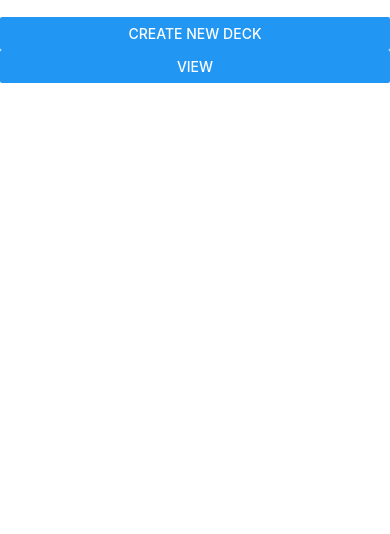
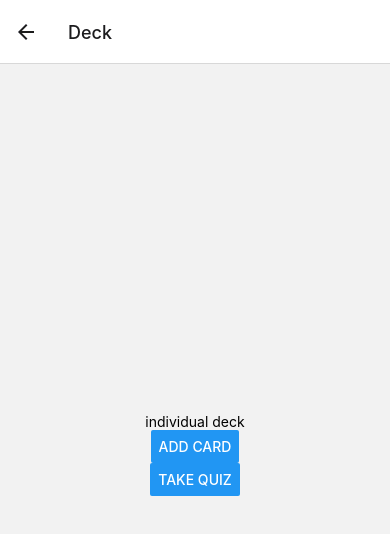
Before and after one commit to sikondere/mobile-flashcards, a React Native app: screen /Deck in a window 390 px wide. Shown: the top 534 px of the page. Built offline with nearby package versions, Linux system fonts and the light colour scheme.

Commit message:
added tab and stack navigation

```diff
--- a/App.js
+++ b/App.js
@@ -1,13 +1,38 @@
 import * as React from "react";
 import { View, Text } from "react-native";
+import { createBottomTabNavigator } from '@react-navigation/bottom-tabs';
+import { NavigationContainer } from '@react-navigation/native';
+import { createStackNavigator } from '@react-navigation/stack';
+
 import NewDeckView from './components/NewDeckView';
 import DeckListView from './components/DeckListView';
+import IndividualDeckView from "./components/IndividualDeckView";
+import NewQuestionView from "./components/NewQuestionView";
+import QuizView from "./components/QuizView";
+
+const Tab = createBottomTabNavigator();
+const Stack = createStackNavigator();
 
 export default function App() {
   return (
-    <View>
-      <NewDeckView />
-      <DeckListView />
+    <View style={{flex:1}}>
+      <NavigationContainer>
+      <Stack.Navigator>
+        <Stack.Screen name='New Deck' component={TabRouter} />
+        <Stack.Screen name="Deck" component={IndividualDeckView} />
+        <Stack.Screen name="New Question" component={NewQuestionView} />
+        <Stack.Screen name="Quiz" component={QuizView} />
+      </Stack.Navigator>
+      </NavigationContainer>
     </View>
   );
 }
+
+function TabRouter() {
+  return (
+    <Tab.Navigator>
+      <Tab.Screen name='Home' component={DeckListView} />
+      <Tab.Screen name='Add Deck' component={NewDeckView} />
+    </Tab.Navigator>
+  )
+}
--- a/components/DeckListView.js
+++ b/components/DeckListView.js
@@ -4,43 +4,20 @@ import { View, Text, Button, FlatList } from 'react-native';
 
 class DeckListView extends Component {
 
-    state = {
-        decks: '',
-    };
+    render() {
+        return (
+          <View style={{ flex: 1, justifyContent: 'center', alignItems: 'center' }}>
 
-    getAllDeckKeys = async () => {
-        try {
-            const value = await AsyncStorage.getAllKeys()
-            if(value !== null) {
-                this.setState({decks: value})
-            }
-        }catch(e) {
-
-        }
-    };
-
-    getDeck = async (deck) => {
-        try {
-            const value = await AsyncStorage.getItem('brian')
-            if(value !== null) {
-                this.setState({decks: value})
-            }
-        }catch(e) {
-
-        }
-    };
-
-    render() {
-
-        return(
-            <View>
-
-                <Button
-                    title = 'view'
-                    onPress = {this.getDeck('brian')}
-                />
-            </View>);
-    }
+            <View style={{ flex: 1, justifyContent: 'center', alignItems: 'center' }}>
+          <Text>Home screen</Text>
+          <Button
+            title="Go"
+            onPress={() => this.props.navigation.goBack()}
+          />
+        </View>
+          </View>
+        );
+      }
 }
 
 export default DeckListView;
--- a/components/IndividualDeckView.js
+++ b/components/IndividualDeckView.js
@@ -0,0 +1,23 @@
+import React, { Component } from 'react';
+import { View, Text, Button } from 'react-native';
+
+class IndividualDeckView extends Component {
+
+    render() {
+
+        return(
+            <View style={{ flex: 1, justifyContent: 'center', alignItems: 'center' }}>
+               <Text>{'individual deck'}</Text>
+                <Button
+                    title = 'Add Card'
+                    onPress = {() => this.props.navigation.navigate('New Question')}
+                />
+                <Button
+                    title = 'Take Quiz'
+                    onPress = {() => this.props.navigation.navigate('Quiz')}
+                />
+            </View>);
+    }
+}
+
+export default IndividualDeckView;
--- a/components/NewDeckView.js
+++ b/components/NewDeckView.js
@@ -1,39 +1,18 @@
 import React, { Component } from 'react';
 import AsyncStorage from '@react-native-community/async-storage';
 import { View, Text, Button, Alert, TextInput } from 'react-native';
+import { NavigationContainer } from '@react-navigation/native';
 
 class NewDeckView extends Component {
-
-    state = {
-        deck: '',
-    };
-
-    onChangeText = (value) => {
-        this.setState(() => ({deck: value}))
-    };
-
-    onSubmit = async (e) => {
-        try {
-            let value = {
-                title: this.state.deck,
-                questions: [],
-            };
-            await AsyncStorage.setItem(this.state.deck, JSON.stringify(value))
-        }catch(err) {
-            console.log(err);
-        }
-    };
 
     render() {
 
         return(
-            <View>
-                <TextInput
-                    onChangeText = {this.onChangeText}
-                />
+            <View style={{ flex: 1, justifyContent: 'center', alignItems: 'center' }}>
+               <Text>{'Home'}</Text>
                 <Button
-                    title = 'Create new deck'
-                    onPress = {this.onSubmit}
+                    title = 'Create Deck'
+                    onPress = {() => this.props.navigation.navigate('Deck')}
                 />
             </View>);
     }
--- a/components/NewQuestionView.js
+++ b/components/NewQuestionView.js
@@ -0,0 +1,19 @@
+import React, { Component } from 'react';
+import AsyncStorage from '@react-native-community/async-storage';
+import { View, Text, Button, Alert, TextInput } from 'react-native';
+
+class NewQuestionView extends Component {
+
+    render() {
+
+        return(
+            <View style={{ flex: 1, justifyContent: 'center', alignItems: 'center' }}>
+               <Text>{'question'}</Text>
+                <Button
+                    title = 'Submit'
+                />
+            </View>);
+    }
+}
+
+export default NewQuestionView;
--- a/components/QuizView.js
+++ b/components/QuizView.js
@@ -0,0 +1,19 @@
+import React, { Component } from 'react';
+import AsyncStorage from '@react-native-community/async-storage';
+import { View, Text, Button, Alert, TextInput } from 'react-native';
+
+class QuizView extends Component {
+
+    render() {
+
+        return(
+            <View style={{ flex: 1, justifyContent: 'center', alignItems: 'center' }}>
+               <Text>{'quiz'}</Text>
+                <Button
+                    title = 'Create new deck'
+                />
+            </View>);
+    }
+}
+
+export default QuizView;
--- a/package.json
+++ b/package.json
@@ -1,10 +1,16 @@
 {
   "dependencies": {
     "@react-native-community/async-storage": "^1.12.1",
+    "@react-navigation/bottom-tabs": "^6.0.9",
+    "@react-navigation/native": "^6.0.6",
+    "@react-navigation/stack": "^6.0.11",
     "expo": "^43.0.0",
     "react": "17.0.1",
     "react-dom": "17.0.1",
     "react-native": "0.64.2",
+    "react-native-gesture-handler": "~1.10.2",
+    "react-native-safe-area-context": "3.3.2",
+    "react-native-screens": "~3.8.0",
     "react-native-web": "0.17.1"
   },
   "devDependencies": {
```
Also changed, not shown: 1 other file (tests, documents, lock files or other folders).
